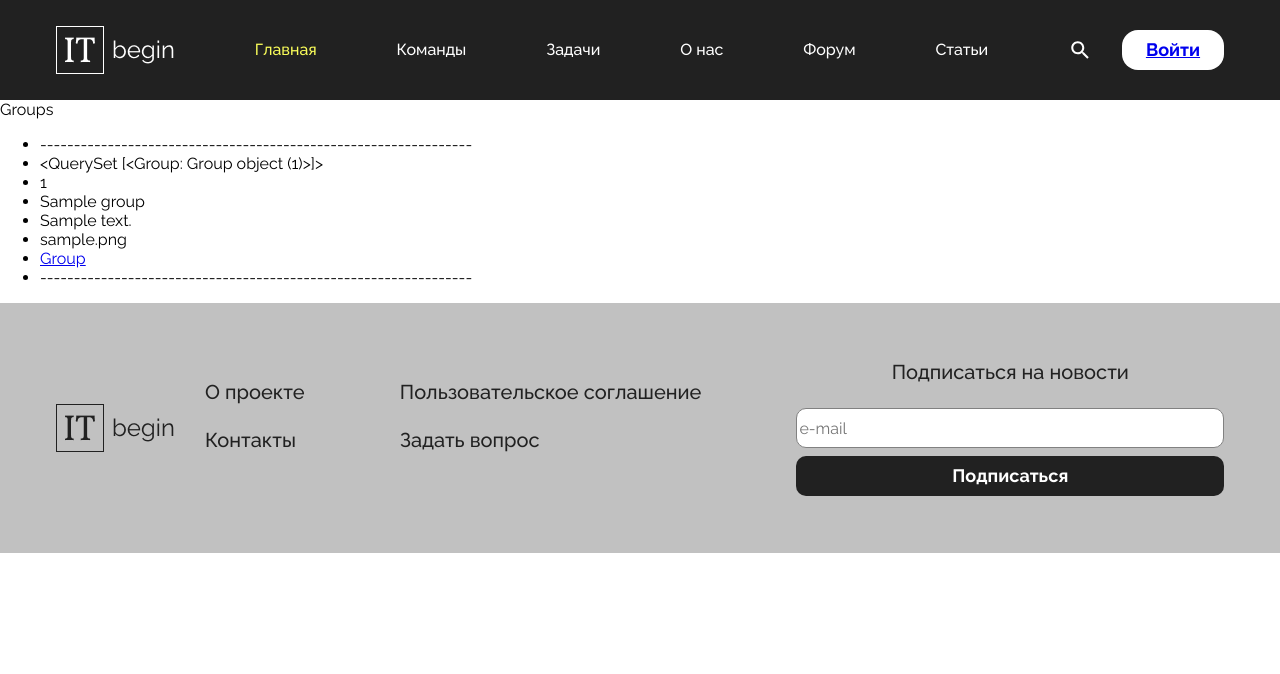
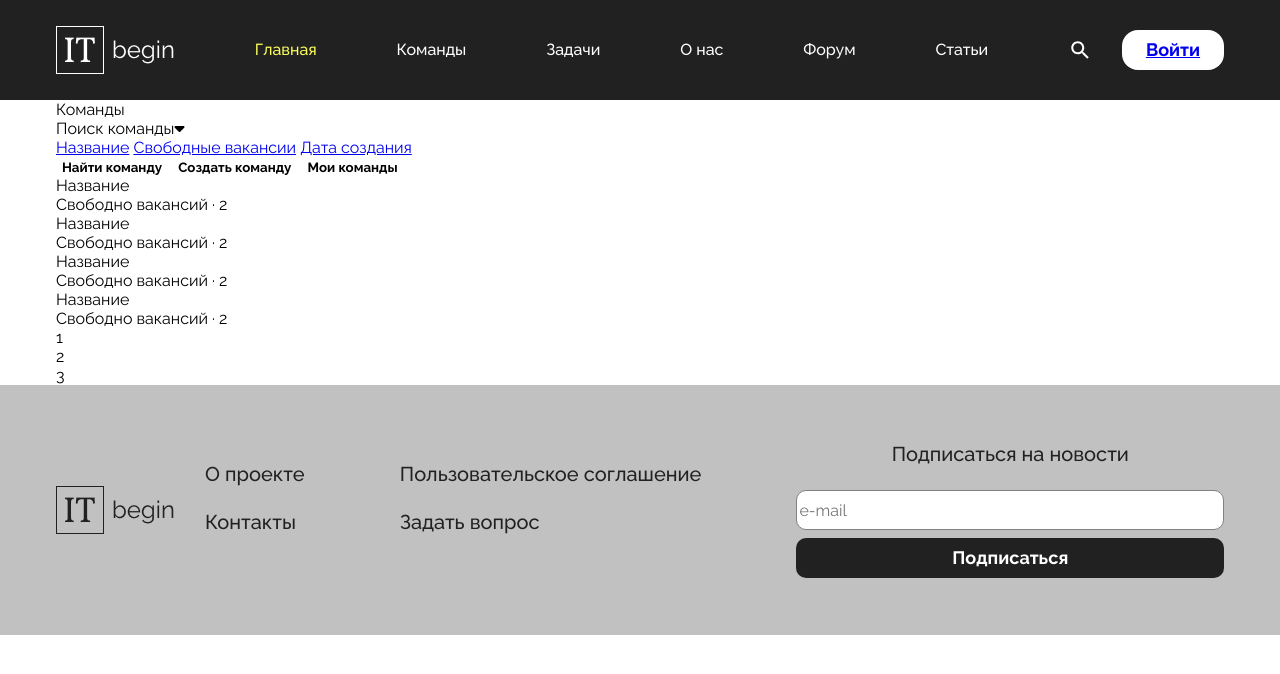
Before and after one commit to vash050/itbegin, a Django app: page /group/groups/ in a window 1280 px wide. Shown: the top 674 px of the page. Run offline with Django 3.2, Linux system fonts and the light colour scheme; tables that the repository leaves empty hold one stand-in row (values such as "Sample post"); some libraries are stand-ins or nearby versions.

Commit message:
-static ++

```diff
--- a/groupapp/templates/groupapp/groups.html
+++ b/groupapp/templates/groupapp/groups.html
@@ -4,18 +4,57 @@
 
 {% block conteiner %}
 
-   Groups
-    <ul>
-        {% for group in groups %}
-             <li>----------------------------------------------------------------</li>
-            <li> {{ groups }}</li>
-            <li>{{ group.pk }}</li>
-            <li> {{ group.name }}</li>
-            <li> {{ group.description }}</li>
-            <li>{{ group.logotype }}</li>
-            <li><a href="{% url 'groupapp:group' group.pk %}">Group</a> </li>
-            <li>----------------------------------------------------------------</li>
-        {% endfor %}
-    </ul>
+    <section class="teams root__container">
+        <div class="account__background">
+            <div class="account__header root__content">
+                <p>Команды</p>
+                <div class="teams__drop">
+                    <div class="drop_block"> Поиск команды<i class="fas fa-caret-down drop_caret"></i>
+                        <div class="drop_summary teams__summary">
+                            <a href="#">Название</a>
+                            <a href="#">Свободные вакансии</a>
+                            <a href="#">Дата создания</a>
+                        </div>
+                    </div>
+                </div>
+            </div>
+            <div class="teams__buttons root__content">
+                <button class="account__button buttons_type_white">Найти команду</button>
+                <button class="account__button buttons_type_white">Создать команду</button>
+                <a href="team.html">
+                    <button class="account__button buttons_type_white">Мои команды</button>
+                </a>
+            </div>
+            <div class="teams__block root__content">
+                <div class="teams__part">
+                    <p class="teams__part__logo"></p>
+                    <p>Название</p>
+                    <p>Свободно вакансий &#183; 2</p>
+                </div>
+                <div class="teams__part">
+                    <p class="teams__part__logo"></p>
+                    <p>Название</p>
+                    <p>Свободно вакансий &#183; 2</p>
+                </div>
+                <div class="teams__part">
+                    <p class="teams__part__logo"></p>
+                    <p>Название</p>
+                    <p>Свободно вакансий &#183; 2</p>
+                </div>
+                <div class="teams__part">
+                    <p class="teams__part__logo"></p>
+                    <p>Название</p>
+                    <p>Свободно вакансий &#183; 2</p>
+                </div>
+            </div>
+            <div class="teams__pages__block root__content">
+
+                <div class="page__active teams__pages">1</div>
+                <div class="teams__pages">2</div>
+                <div class="teams__pages">3</div>
+
+            </div>
+        </div>
+    </section>
 
 {% endblock %}
```
Also changed, not shown: groupapp/templates/groupapp/group.html (+88 -5 lines).
